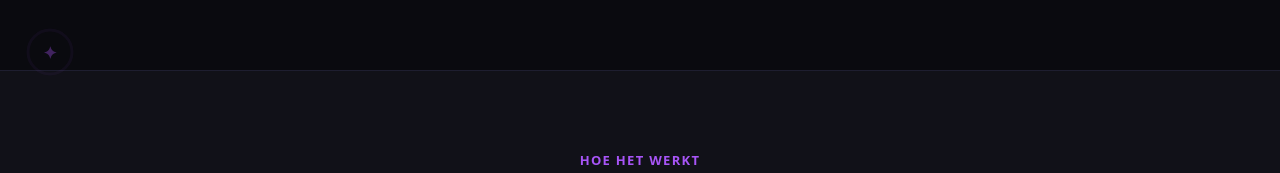
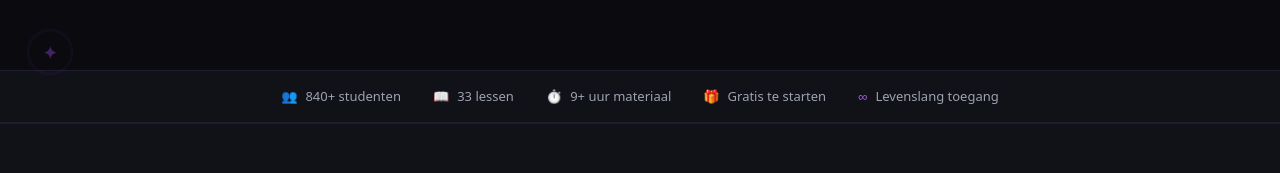
Before and after one commit to evershoptommy-ops/BuildAI, a Next.js app: page / in a window 1280 px wide. Shown: the part 698-871 px from the top of the page. Built offline with nearby package versions, Linux system fonts and the light colour scheme; no server answers.

Commit message:
Landingspagina: stats bar toegevoegd onder hero

```diff
--- a/src/app/page.tsx
+++ b/src/app/page.tsx
@@ -82,6 +82,24 @@ export default function LandingPage() {
           <span>Meer dan <strong>840 mensen</strong> zijn al begonnen</span>
         </div>
       </section>
+
+      {/* STATS BAR */}
+      <div style={{ borderTop: '1px solid #1e1e30', borderBottom: '1px solid #1e1e30', background: '#111118' }} className="px-5 sm:px-8 md:px-12 py-4">
+        <div className="max-w-5xl mx-auto flex flex-wrap justify-center gap-x-8 gap-y-3">
+          {[
+            { icon: '👥', label: '840+ studenten' },
+            { icon: '📖', label: '33 lessen' },
+            { icon: '⏱️', label: '9+ uur materiaal' },
+            { icon: '🎁', label: 'Gratis te starten' },
+            { icon: '∞', label: 'Levenslang toegang' },
+          ].map((item) => (
+            <div key={item.label} className="flex items-center gap-2" style={{ color: '#a855f7', fontSize: 13, fontWeight: 500 }}>
+              <span>{item.icon}</span>
+              <span style={{ color: '#9ca3af' }}>{item.label}</span>
+            </div>
+          ))}
+        </div>
+      </div>
 
       {/* HOE HET WERKT */}
       <section id="hoe-het-werkt" style={{ borderTop: '1px solid #1e1e30', background: '#111118' }} className="px-5 sm:px-8 md:px-12 py-14 md:py-20">
```
